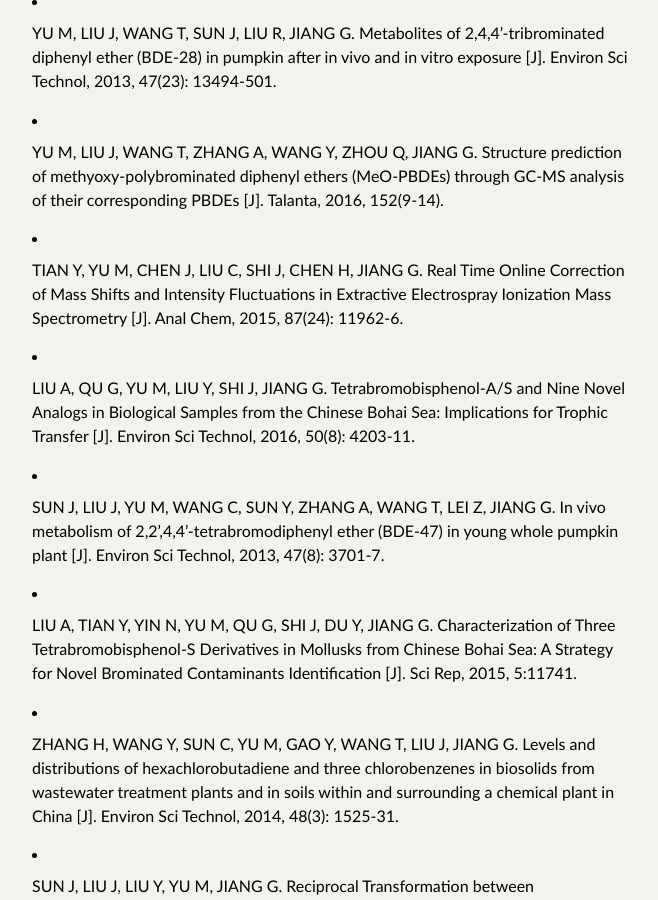
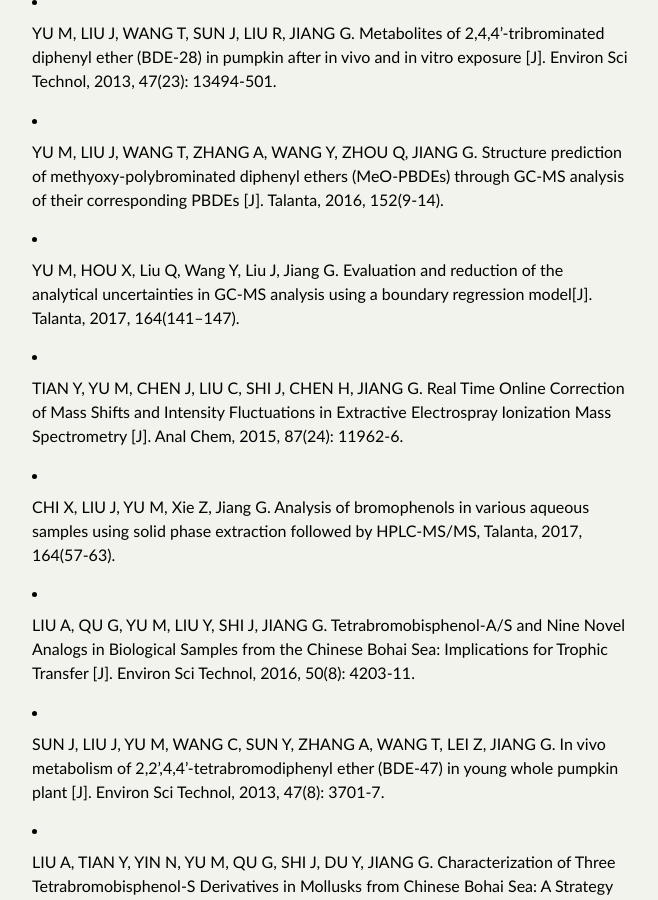
Before and after one commit to yufree/blogcn, a Jekyll site: the page built from vitae/index.md, in a window 1280 px wide and 900 px high, scrolled down 1490 px. Shown: the whole window, without its empty margins (308-966 px from the left). Built offline with Jekyll 4.4.1, drawn with Linux system fonts in a browser that asks for light colours; some web fonts are replaced; comment, search, counter and statistics services are not loaded; some of the changed text lies outside the part shown.

Commit message:
update vitae

```diff
--- a/vitae/index.md
+++ b/vitae/index.md
@@ -63,7 +63,11 @@ Waterloo, Ontario, Canada
 
 - YU M, LIU J, WANG T, ZHANG A, WANG Y, ZHOU Q, JIANG G. Structure prediction of methyoxy-polybrominated diphenyl ethers (MeO-PBDEs) through GC-MS analysis of their corresponding PBDEs [J]. Talanta, 2016, 152(9-14).
 
+- YU M, HOU X, Liu Q, Wang Y, Liu J, Jiang G. Evaluation and reduction of the analytical uncertainties in GC-MS analysis using a boundary regression model[J]. Talanta, 2017, 164(141–147).
+
 - TIAN Y, YU M, CHEN J, LIU C, SHI J, CHEN H, JIANG G. Real Time Online Correction of Mass Shifts and Intensity Fluctuations in Extractive Electrospray Ionization Mass Spectrometry [J]. Anal Chem, 2015, 87(24): 11962-6.
+
+- CHI X, LIU J, YU M, Xie Z, Jiang G. Analysis of bromophenols in various aqueous samples using solid phase extraction followed by HPLC-MS/MS, Talanta, 2017, 164(57-63).
 
 - LIU A, QU G, YU M, LIU Y, SHI J, JIANG G. Tetrabromobisphenol-A/S and Nine Novel Analogs in Biological Samples from the Chinese Bohai Sea: Implications for Trophic Transfer [J]. Environ Sci Technol, 2016, 50(8): 4203-11.
 
@@ -86,6 +90,8 @@ Waterloo, Ontario, Canada
 ## 软件包
 
 - [R包 - rgabriel](http://cran.r-project.org/web/packages/rgabriel/index.html): Gabriel多重比较及其可视化
+
+- [R包 - enviGCMS](http://cran.r-project.org/web/packages/enviGCMS/index.html): GC-MS数据在环境科学中的应用
 
 ## 会议论文
 
```
Also changed, not shown: figure/h2585bg.png (added), figure/h2585diffgcms.png (added), figure/hplc2015.jpg (added), figure/vs.png (added), 1 other file.
